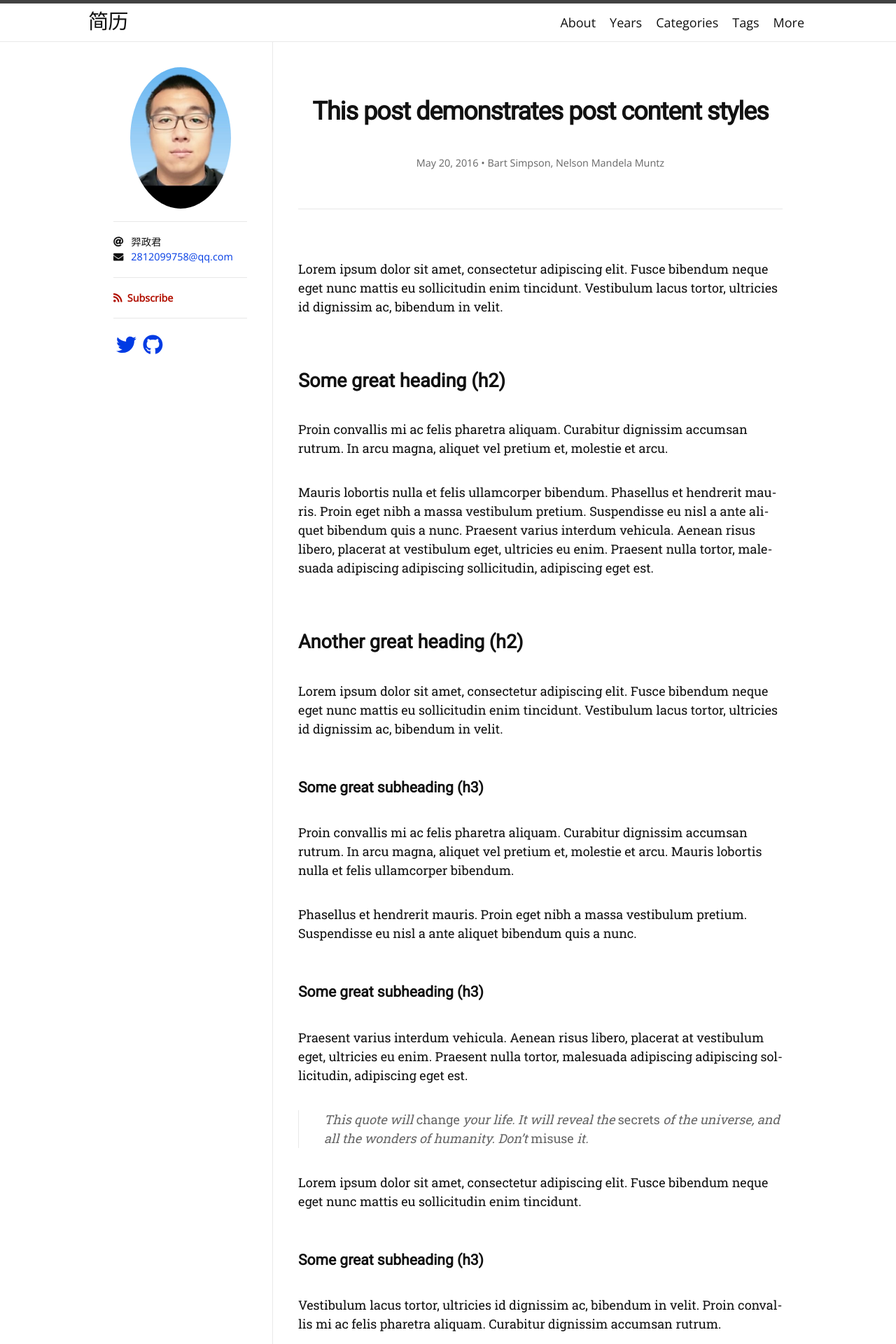
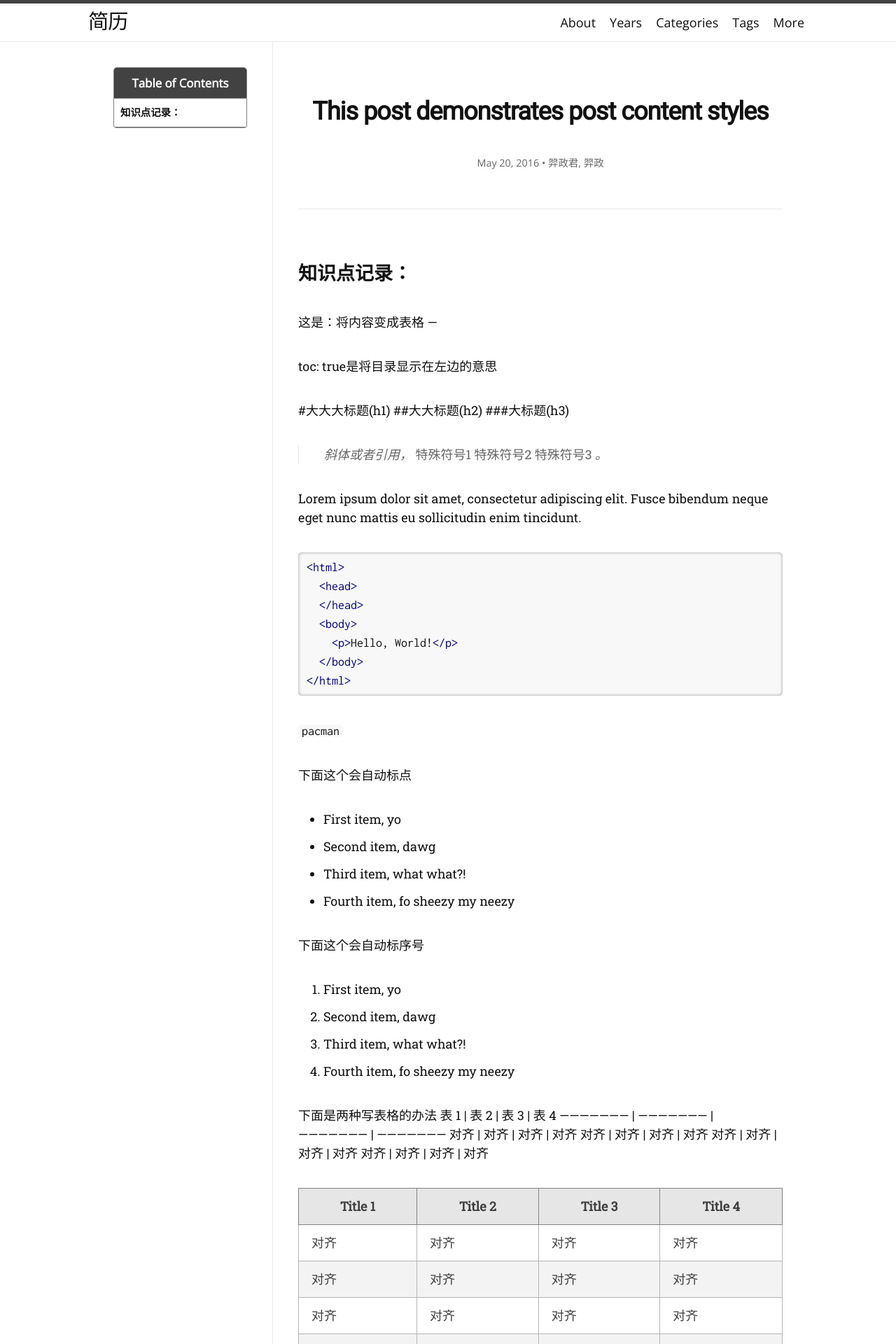
Before and after one commit to guohuanguohuan/helloyizhengjun.github.io, a Jekyll site: the page built from _posts/2016-05-20-this-post-demonstrates-post-content-styles.md, in a window 1280 px wide. Shown: the top 1920 px of the page at 70% size. Built offline with Jekyll 4.4.1, drawn with Linux system fonts in a browser that asks for light colours; nearby versions of some CDN libraries; some web fonts are replaced; some of the changed text lies outside the part shown.

Commit message:
Update 2016-05-20-this-post-demonstrates-post-content-styles.md

````diff
--- a/_posts/2016-05-20-this-post-demonstrates-post-content-styles.md
+++ b/_posts/2016-05-20-this-post-demonstrates-post-content-styles.md
@@ -1,43 +1,32 @@
 ---
 layout: post
-toc: false
+toc: true
 title: "This post demonstrates post content styles"
 categories: junk
 tags: [markdown, css, html]
 author:
-  - Bart Simpson
-  - Nelson Mandela Muntz
+  - 羿政君
+  - 羿政
 ---
 
-Lorem ipsum dolor sit amet, consectetur adipiscing elit. Fusce bibendum neque eget nunc mattis eu sollicitudin enim tincidunt. Vestibulum lacus tortor, ultricies id dignissim ac, bibendum in velit.
 
-## Some great heading (h2)
+知识点记录：
+---
+这是：将内容变成表格
+---
 
-Proin convallis mi ac felis pharetra aliquam. Curabitur dignissim accumsan rutrum. In arcu magna, aliquet vel pretium et, molestie et arcu.
+toc: true是将目录显示在左边的意思
 
-Mauris lobortis nulla et felis ullamcorper bibendum. Phasellus et hendrerit mauris. Proin eget nibh a massa vestibulum pretium. Suspendisse eu nisl a ante aliquet bibendum quis a nunc. Praesent varius interdum vehicula. Aenean risus libero, placerat at vestibulum eget, ultricies eu enim. Praesent nulla tortor, malesuada adipiscing adipiscing sollicitudin, adipiscing eget est.
+#大大大标题(h1)
+##大大标题(h2)
+###大标题(h3)
 
-## Another great heading (h2)
 
-Lorem ipsum dolor sit amet, consectetur adipiscing elit. Fusce bibendum neque eget nunc mattis eu sollicitudin enim tincidunt. Vestibulum lacus tortor, ultricies id dignissim ac, bibendum in velit.
-
-### Some great subheading (h3)
-
-Proin convallis mi ac felis pharetra aliquam. Curabitur dignissim accumsan rutrum. In arcu magna, aliquet vel pretium et, molestie et arcu. Mauris lobortis nulla et felis ullamcorper bibendum.
-
-Phasellus et hendrerit mauris. Proin eget nibh a massa vestibulum pretium. Suspendisse eu nisl a ante aliquet bibendum quis a nunc.
-
-### Some great subheading (h3)
-
-Praesent varius interdum vehicula. Aenean risus libero, placerat at vestibulum eget, ultricies eu enim. Praesent nulla tortor, malesuada adipiscing adipiscing sollicitudin, adipiscing eget est.
-
-> This quote will *change* your life. It will reveal the <i>secrets</i> of the universe, and all the wonders of humanity. Don't <em>misuse</em> it.
+> 斜体或者引用， *特殊符号1*  <i>特殊符号2</i>  <em>特殊符号3</em> 。
 
 Lorem ipsum dolor sit amet, consectetur adipiscing elit. Fusce bibendum neque eget nunc mattis eu sollicitudin enim tincidunt.
 
-### Some great subheading (h3)
 
-Vestibulum lacus tortor, ultricies id dignissim ac, bibendum in velit. Proin convallis mi ac felis pharetra aliquam. Curabitur dignissim accumsan rutrum.
 
 ```html
 <html>
@@ -50,39 +39,16 @@ Vestibulum lacus tortor, ultricies id dignissim ac, bibendum in velit. Proin con
 ```
 
 
-In arcu magna, aliquet vel pretium et, molestie et arcu. Mauris lobortis nulla et felis ullamcorper bibendum. Phasellus et hendrerit mauris.
+`pacman`
 
-#### You might want a sub-subheading (h4)
 
-In arcu magna, aliquet vel pretium et, molestie et arcu. Mauris lobortis nulla et felis ullamcorper bibendum. Phasellus et hendrerit mauris.
-
-In arcu magna, aliquet vel pretium et, molestie et arcu. Mauris lobortis nulla et felis ullamcorper bibendum. Phasellus et hendrerit mauris.
-
-#### But it's probably overkill (h4)
-
-In arcu magna, aliquet vel pretium et, molestie et arcu. Mauris lobortis nulla et felis ullamcorper bibendum. Phasellus et hendrerit mauris.
-
-##### Could be a smaller sub-heading, `pacman` (h5)
-
-In arcu magna, aliquet vel pretium et, molestie et arcu. Mauris lobortis nulla et felis ullamcorper bibendum. Phasellus et hendrerit mauris.
-
-###### Small yet significant sub-heading  (h6)
-
-In arcu magna, aliquet vel pretium et, molestie et arcu. Mauris lobortis nulla et felis ullamcorper bibendum. Phasellus et hendrerit mauris.
-
-### Oh hai, an unordered list!!
-
-In arcu magna, aliquet vel pretium et, molestie et arcu. Mauris lobortis nulla et felis ullamcorper bibendum. Phasellus et hendrerit mauris.
-
+下面这个会自动标点
 - First item, yo
 - Second item, dawg
 - Third item, what what?!
 - Fourth item, fo sheezy my neezy
 
-### Oh hai, an ordered list!!
-
-In arcu magna, aliquet vel pretium et, molestie et arcu. Mauris lobortis nulla et felis ullamcorper bibendum. Phasellus et hendrerit mauris.
-
+下面这个会自动标序号
 1. First item, yo
 2. Second item, dawg
 3. Third item, what what?!
@@ -90,27 +56,18 @@ In arcu magna, aliquet vel pretium et, molestie et arcu. Mauris lobortis nulla e
 
 
 
-## Headings are cool! (h2)
-
-Proin eget nibh a massa vestibulum pretium. Suspendisse eu nisl a ante aliquet bibendum quis a nunc. Praesent varius interdum vehicula. Aenean risus libero, placerat at vestibulum eget, ultricies eu enim. Praesent nulla tortor, malesuada adipiscing adipiscing sollicitudin, adipiscing eget est.
-
-Praesent nulla tortor, malesuada adipiscing adipiscing sollicitudin, adipiscing eget est.
-
-Proin eget nibh a massa vestibulum pretium. Suspendisse eu nisl a ante aliquet bibendum quis a nunc.
-
-### Tables
-
-Title 1               | Title 2               | Title 3               | Title 4
+下面是两种写表格的办法
+表 1               | 表 2               | 表 3               | 表 4
 --------------------- | --------------------- | --------------------- | ---------------------
-lorem                 | lorem ipsum           | lorem ipsum dolor     | lorem ipsum dolor sit
-lorem ipsum dolor sit | lorem ipsum dolor sit | lorem ipsum dolor sit | lorem ipsum dolor sit
-lorem ipsum dolor sit | lorem ipsum dolor sit | lorem ipsum dolor sit | lorem ipsum dolor sit
-lorem ipsum dolor sit | lorem ipsum dolor sit | lorem ipsum dolor sit | lorem ipsum dolor sit
+对齐                 | 对齐           | 对齐     | 对齐
+对齐 | 对齐 | 对齐 | 对齐
+对齐 | 对齐 | 对齐 | 对齐
+对齐 | 对齐 | 对齐 | 对齐
 
 
 Title 1 | Title 2 | Title 3 | Title 4
 --- | --- | --- | ---
-lorem | lorem ipsum | lorem ipsum dolor | lorem ipsum dolor sit
-lorem ipsum dolor sit amet | lorem ipsum dolor sit amet consectetur | lorem ipsum dolor sit amet | lorem ipsum dolor sit
-lorem ipsum dolor | lorem ipsum | lorem | lorem ipsum
-lorem ipsum dolor | lorem ipsum dolor sit | lorem ipsum dolor sit amet | lorem ipsum dolor sit amet consectetur
+对齐 | 对齐 | 对齐 | 对齐
+对齐 | 对齐 | 对齐 | 对齐
+对齐 | 对齐 | 对齐 | 对齐
+对齐 | 对齐 | 对齐 | 对齐
````
